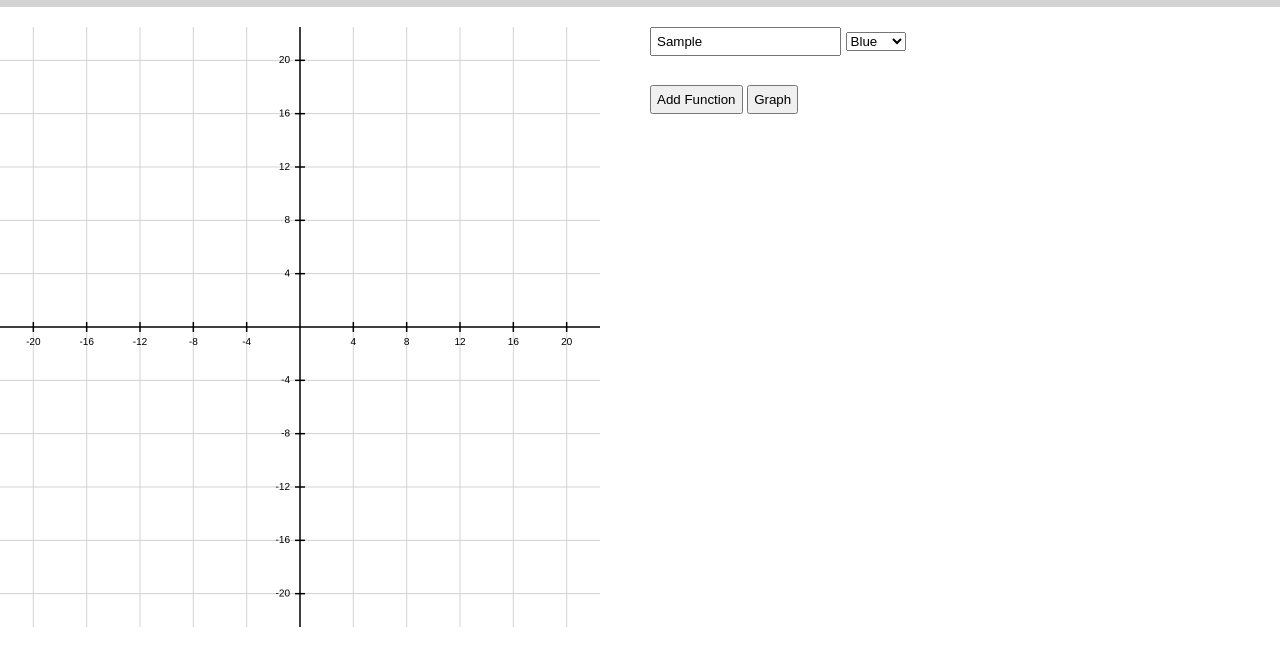
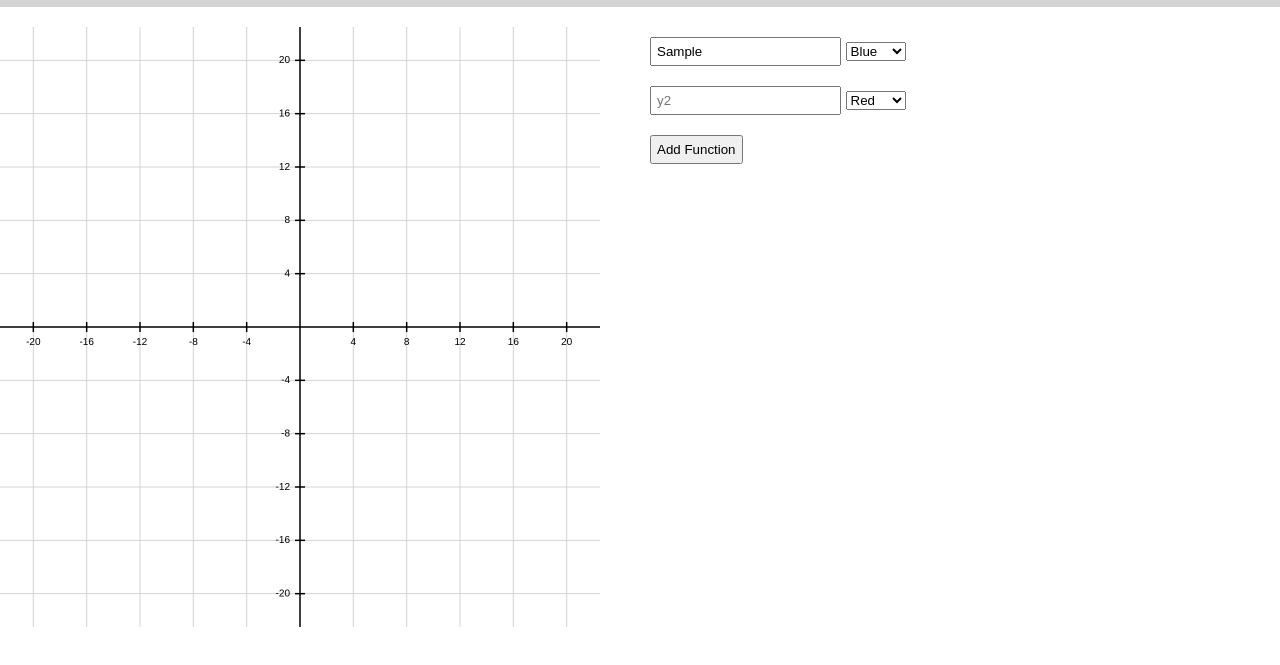
Before and after one commit to AaronHe7/graphing-calculator, a plain HTML site: page index.html in a window 1280 px wide. Both pictures are taken after typing "Sample" into the empty fields and a click on the button "Add Function". Shown: the part 63-728 px from the top of the page. Drawn offline with Linux system fonts and the light colour scheme.

Commit message:
Add multiple function feature and auto-rendrendering

```diff
--- a/index.html
+++ b/index.html
@@ -20,18 +20,16 @@
     <div class="calculator">
       <canvas height="600" width="600" id="canvas"></canvas>
       <div class="functions">
-        <div class="function">
-          <input type="text" name="y1" placeholder="y1">
-           <select name="y1">
+        <div id="function-template">
+          <input type="text">
+           <select>
             <option value="blue">Blue</option>
             <option value="red">Red</option>
             <option value="black">Black</option>
             <option value="green">Green</option>
           </select>
         </div>
-        <br>
-        <button>Add Function</button>
-        <button>Graph</button>
+        <button class="add-function">Add Function</button>
       </div>
     </div>
     <script src="main.js"></script>
--- a/main.js
+++ b/main.js
@@ -2004,6 +2004,7 @@ __webpack_require__.r(__webpack_exports__);
 
 
 let isDragging = false;
+let numOfFunctions = 0;
 let draggedPoint;
 
 function mousePos(e) {
@@ -2022,6 +2023,42 @@ function toUnitCoord(x, y) {
     x: _rendering_js__WEBPACK_IMPORTED_MODULE_0__["view"].xMin + (x/(_rendering_js__WEBPACK_IMPORTED_MODULE_0__["canvas"].trueWidth)) * graphWidth,
     y: _rendering_js__WEBPACK_IMPORTED_MODULE_0__["view"].yMax - (y/(_rendering_js__WEBPACK_IMPORTED_MODULE_0__["canvas"].trueHeight)) * graphHeight
   };
+}
+
+function addFunction() {
+  numOfFunctions++;
+  let functionName = 'y' + numOfFunctions;
+  // Make sure the function starts with a different color
+  let functionColor = ['blue', 'red', 'black', 'green'][(numOfFunctions - 1) % 4];
+  let functionTemplate = document.getElementById('function-template').cloneNode(true);
+  let input = functionTemplate.querySelector('input');
+  let select = functionTemplate.querySelector('select');
+
+  functionTemplate.removeAttribute('id')
+  // Add attributes
+  input.name = functionName;
+  input.placeholder = functionName;
+  select.name = functionName;
+  select.value = functionColor;
+  // Insert the function before the button
+  document.querySelector('.functions').insertBefore(functionTemplate, document.querySelector('button'));
+  // Whenever the input is updated, update the graph
+  input.addEventListener('input', graphFunctions);
+  select.addEventListener('change', graphFunctions);
+}
+
+addFunction();
+
+// Retrieve all inputs from the DOM, and add it to the view variable
+function graphFunctions() {
+  for (let i = 1; i <= numOfFunctions; i++) {
+    let functionName = 'y' + i;
+    let functionInput = document.querySelector(`.functions input[name="${functionName}"]`);
+    let functionObject = _rendering_js__WEBPACK_IMPORTED_MODULE_0__["view"].functions[functionName] = {};
+    functionObject.expression = functionInput.value;
+    functionObject.color = document.querySelector(`.functions select[name="${functionName}"]`).value;
+  }
+  Object(_rendering_js__WEBPACK_IMPORTED_MODULE_0__["render"])();
 }
 
 function eventHandling() {
@@ -2081,13 +2118,10 @@ function eventHandling() {
     e.preventDefault();
   });
 
-  document.querySelector('.functions > button').addEventListener('click', function() {
-    _rendering_js__WEBPACK_IMPORTED_MODULE_0__["view"].functions.y1 = {}
-    _rendering_js__WEBPACK_IMPORTED_MODULE_0__["view"].functions.y1.expression = document.querySelector('.functions input[name="y1"]').value;
-    _rendering_js__WEBPACK_IMPORTED_MODULE_0__["view"].functions.y1.color = document.querySelector('.functions select[name="y1"]').value;
-    // console.log(view.functions.y1)
-    Object(_rendering_js__WEBPACK_IMPORTED_MODULE_0__["render"])();
-  })
+  // "Add Function" button
+  document.querySelector('.functions > button[class="add-function"]').addEventListener('click', function() {
+    addFunction();
+  });
 }
 
 
@@ -2313,6 +2347,9 @@ function drawAxes() {
 
 
 function drawGraph(f, color = 'black') {
+  if (!f) {
+    return;
+  }
   let expr = Object(_functionParsing_js__WEBPACK_IMPORTED_MODULE_1__["parseFunction"])(f);
   let precision = 1000;
   for (let i = 0; i < precision; i++) {
--- a/style.css
+++ b/style.css
@@ -41,9 +41,14 @@ header img {
 
 .functions input {
   padding: 5px;
+  margin: 10px 0;
 }
 
 .functions > button {
   margin: 10px 0;
   padding: 5px;
 }
+
+#function-template {
+  display: none
+}
```
Also changed, not shown: 1 other file.
